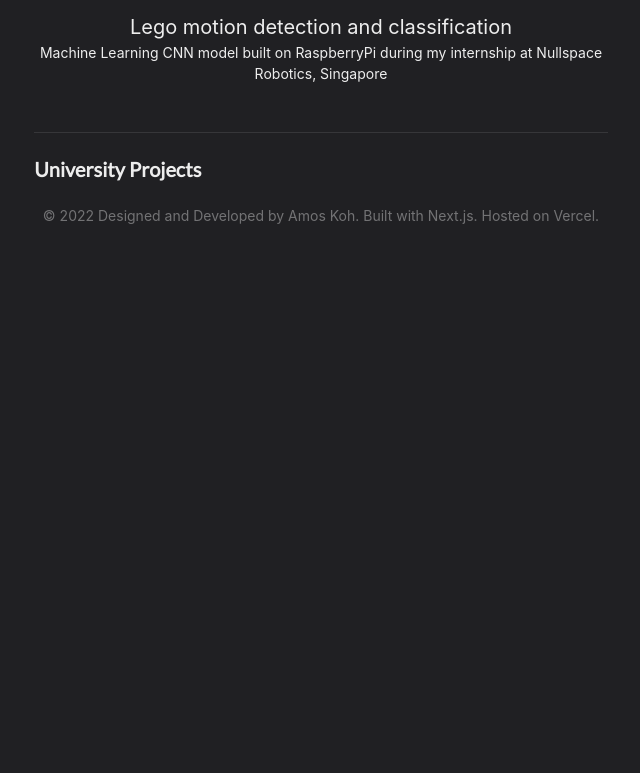
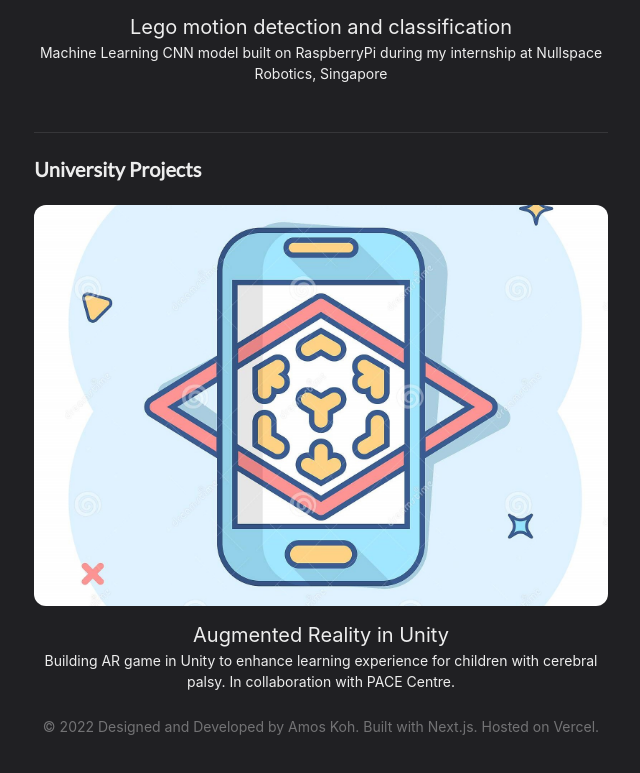
Before and after one commit to racketmaestro/Portfolio, a Next.js app: page /works in a window 1280 px wide. Shown: the part 619-1392 px from the top of the page, without its empty margins (319-959 px from the left). Before the commit the page ends 885 px from the top, so only its background shows below. Built offline with nearby package versions, Linux system fonts and the light colour scheme.

Commit message:
feat: added uni AR project

```diff
--- a/components/about-me.js
+++ b/components/about-me.js
@@ -8,7 +8,7 @@ export default function AboutMe() {
         <Box w={["85vw", "42.5vw"]}>
           <VStack spacing={4} justifyContent="center" alignItems="flex-start">
             <Heading color={"displayColor"}>About Me</Heading>
-            <Text fontSize="display3" color="textSecondary">
+            <Text fontSize="rem1" color="textSecondary">
               Hi! I'm{" "}
               <Link fontSize="display3" color="#77B4D4">
                 Amos
--- a/components/navbar.js
+++ b/components/navbar.js
@@ -97,12 +97,9 @@ const Navbar = props => {
                 <NextLink href="/works" passHref>
                   <MenuItem as={Link}>Works</MenuItem>
                 </NextLink>
-                {/* <MenuItem
-                  as={Link}
-                  href="https://github.com/Vishwas-10/Vishwas-s-Portfolio"
-                >
-                  View Source
-                </MenuItem> */}
+                <NextLink href="/experience" passHref>
+                  <MenuItem as={Link}>Experience</MenuItem>
+                </NextLink>
               </MenuList>
             </Menu>
           </Box>
--- a/lib/theme.js
+++ b/lib/theme.js
@@ -4,7 +4,7 @@ import { mode } from '@chakra-ui/theme-tools'
 const styles = {
   global: props => ({
     body: {
-      bg: mode('#FFFFFF', '#202023')(props)
+      bg: mode('#E8F5FF', '#202023')(props)
     }
   })
 }
--- a/pages/works.js
+++ b/pages/works.js
@@ -1,7 +1,8 @@
-import { Container, Heading, SimpleGrid, Divider} from '@chakra-ui/react'
+import { Container, Heading, SimpleGrid, Divider } from '@chakra-ui/react'
 import Layout from '../components/layouts/article'
 import Section from '../components/section'
 import { WorkGridItem } from '../components/grid-item'
+import ARImg from '../public/images/works/ar-project-thumbnail.jpg'
 import LegoImg from '../public/images/works/legothumbnail.jpg'
 
 const Works = () => (
@@ -20,8 +21,13 @@ const Works = () => (
 
       <SimpleGrid columns={[1, 1, 1]} gap={6}>
         <Section delay={0.3}>
-                    <WorkGridItem id="lego" title="Lego motion detection and classification" thumbnail={LegoImg}>
-                        Machine Learning CNN model built on RaspberryPi during my internship at Nullspace Robotics, Singapore
+          <WorkGridItem
+            id="lego"
+            title="Lego motion detection and classification"
+            thumbnail={LegoImg}
+          >
+            Machine Learning CNN model built on RaspberryPi during my internship
+            at Nullspace Robotics, Singapore
           </WorkGridItem>
         </Section>
       </SimpleGrid>
@@ -32,6 +38,19 @@ const Works = () => (
           University Projects
         </Heading>
       </Section>
+
+      <SimpleGrid columns={[1, 1, 1]} gap={6}>
+        <Section delay={0.3}>
+          <WorkGridItem
+            id="ar-project"
+            title="Augmented Reality in Unity"
+            thumbnail={ARImg}
+          >
+            Building AR game in Unity to enhance learning experience for children with cerebral palsy.
+            In collaboration with PACE Centre.
+          </WorkGridItem>
+        </Section>
+      </SimpleGrid>
     </Container>
   </Layout>
 )
```
Also changed, not shown: pages/works/ar-project.js (added, +45 -0 lines), public/images/works/ar-project-thumbnail.jpg (added). Lines whose indentation alone changed are shown as unchanged.
